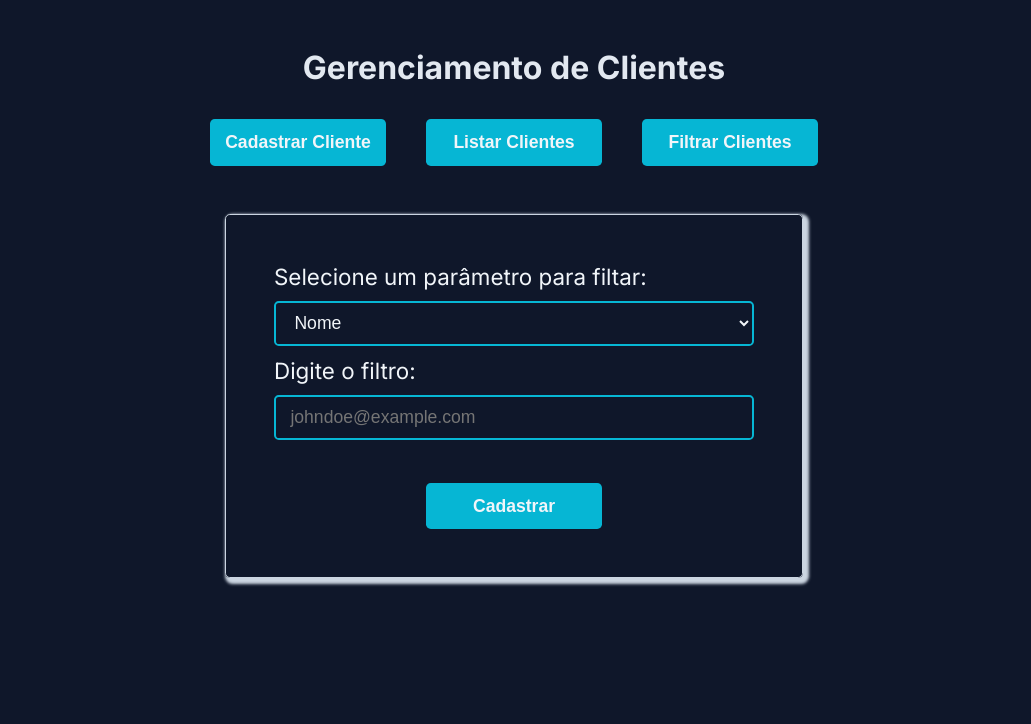
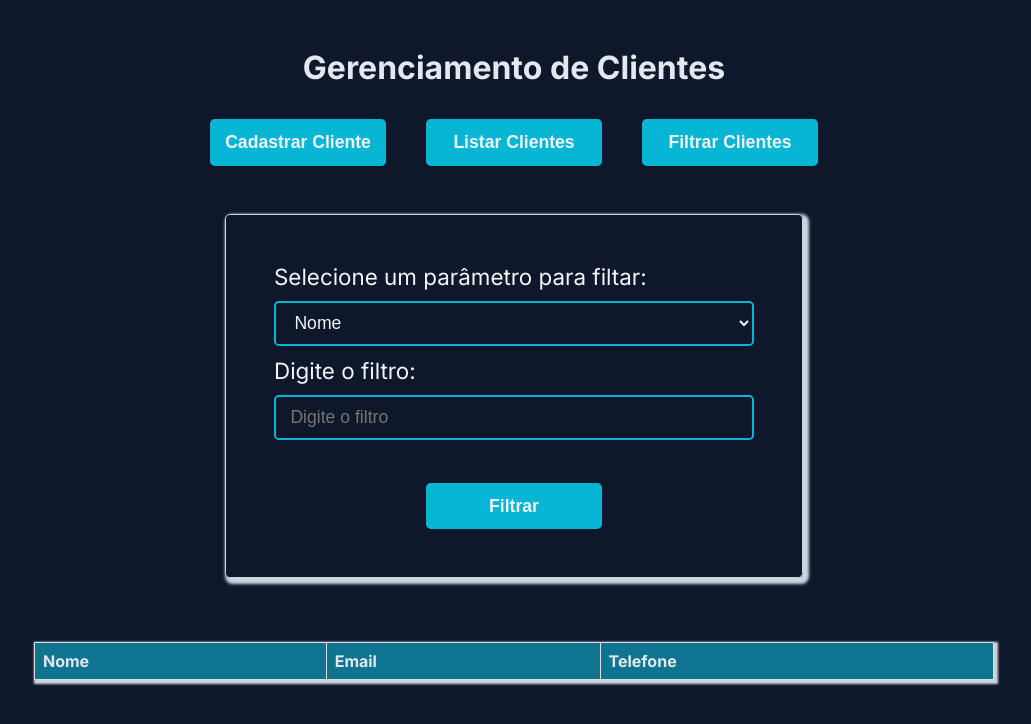
Before and after one commit to Savio-Anjos/Teste-FacilitaJuridico, a Next.js app in the folder front-end/: page / in a window 1280 px wide. Both pictures are taken after a click on the button "Filtrar Clientes". Shown: the top 724 px of the page, without its empty margins (126-1157 px from the left). Built offline with nearby package versions, Linux system fonts and the light colour scheme.

Commit message:
feat: :sparkles: Added dynamic customer filters

```diff
--- a/front-end/src/app/components/Filter.tsx
+++ b/front-end/src/app/components/Filter.tsx
@@ -1,14 +1,44 @@
-import styles from "./Filter.module.css"
+import { FormEvent, useState } from "react";
+import styles from "./Filter.module.css";
+import { Customer } from "../page";
+import Table from "./Table";
+
+
 
 const Filter = () => {
+  const [parameter, setParameter] = useState<string>("name");
+  const [filter, setFilter] = useState<string>();
+  const [tableIsVisible, setTableIsVisible] = useState<boolean>(false)
+  const [customers, setCustomers] = useState<Customer[]>([]);
+  async function filterCustomers(event: FormEvent) {
+
+    event.preventDefault();
+
+    const response = await fetch(`http://localhost:3333/customers/filter/${parameter}/${filter}`)
+
+    const data = await response.json();
+
+    console.log(data)
+
+    setCustomers(data.customers as Customer[])
+    setTableIsVisible(true)
+
+  console.log(response)
+
+
+
+    console.log(parameter)
+  }
+
   return (
+    <>
     <section className={styles.containerForm}>
-    <form  className={styles.form}>
+      <form className={styles.form}>
         <div>
           <label htmlFor="filterCategory">
             Selecione um parâmetro para filtar:
           </label>
-        <select  id="filterCategory" >
+          <select id="filterCategory" onChange={(event) => setParameter(event.target.value as string)}>
             <option value="name">Nome</option>
             <option value="email">Email</option>
             <option value="telephone">Telefone</option>
@@ -19,14 +49,24 @@ const Filter = () => {
           <label htmlFor="filter">
             Digite o filtro:
           </label>
-        <input  type="text" id="filter" placeholder="johndoe@example.com" />
+          <input
+           type="text"
+           id="filter"
+           placeholder="Digite o filtro"
+           value={filter}
+           onChange={(event) => setFilter(event.target.value)} />
         </div>
 
+        <button onClick={filterCustomers}>Filtrar</button>
+      </form>
 
-       <button>Cadastrar</button>
-    </form>
+
+
     </section>
-  )
-}
+    <Table customers={customers}/>
+    </>
 
-export default Filter
+  );
+};
+
+export default Filter;
--- a/front-end/src/app/components/Form.tsx
+++ b/front-end/src/app/components/Form.tsx
@@ -14,9 +14,8 @@ const Form = () => {
       email,
       telephone
     };
-    console.log(client)
 
-    const response = await fetch("http://localhost:3333/customers", {
+     await fetch("http://localhost:3333/customers", {
       method: "POST",
       headers: {
         "Content-Type": "application/json"
@@ -24,12 +23,6 @@ const Form = () => {
       body: JSON.stringify(client)
     });
 
-
-
-
-
-
-    console.log(name, email, telephone);
   }
 
   return (
```
Lines whose indentation alone changed are shown as unchanged.
